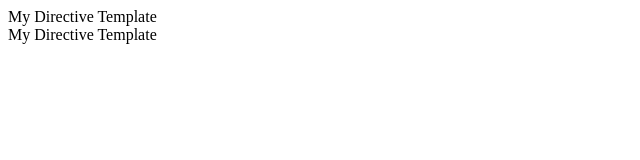
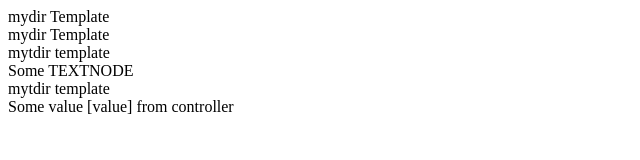
Before and after one commit to yurkovskiy/ang_course, a plain HTML site: page directives/directives_06.html in a window 1280 px wide. Shown: the whole page, without its empty margins (0-640 px from the left). Drawn offline with Linux system fonts and the light colour scheme.

Commit message:
Added transclude example

```diff
--- a/directives/app_06.js
+++ b/directives/app_06.js
@@ -1,8 +1,21 @@
 var app = angular.module("myapp", []);
-app.directive("myDir", function() {
+app.directive("mydir", function() {
 	return {
 		restrict: "EA",
-		template: "<div>My Directive Template</div>",
+		template: "<div>mydir Template</div>",
 		replace: true
 	}
 });
+
+app.directive("mytdir", function() {
+	return {
+		restrict: "EA",
+		transclude: true,
+		template: "<div>mytdir template</div><div ng-transclude></div>",
+	}
+});
+
+
+app.controller("AppController", function($scope) {
+	$scope.value = "[value] from controller";
+});
--- a/directives/directives_06.html
+++ b/directives/directives_06.html
@@ -6,9 +6,18 @@
 </head>
 <body>
 
-<my-dir></my-dir>
+<mydir></mydir>
 
-<div my-dir></div>
+<div mydir>Some TextNode</div>
+
+<!-- Transclude -->
+
+<mytdir>Some TEXTNODE</mytdir>
+
+<div ng-controller="AppController">
+	<mytdir>Some value {{value}}</mytdir>
+</div>
+
 
 <script type="text/javascript" src="../angular.min.js"></script>
 <script type="text/javascript" src="app_06.js"></script>
```
